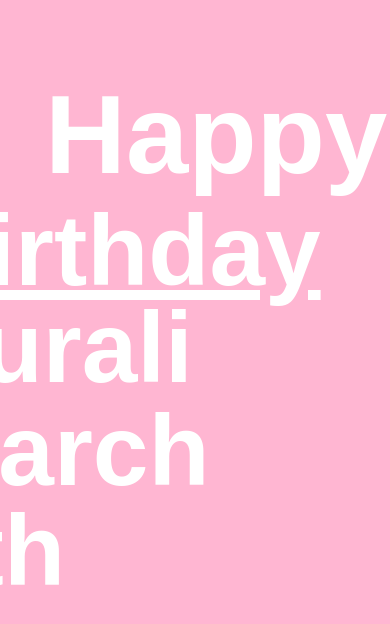
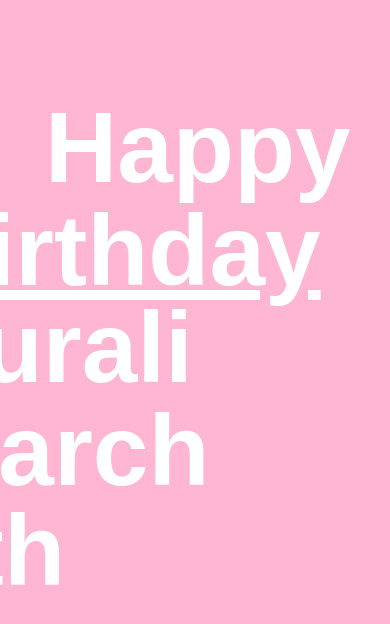
Before and after one commit to jiyeonjungart/interaction-design-2022, a plain HTML site: page birthdaycardworkshop.html in a window 390 px wide. Drawn offline with Linux system fonts and the light colour scheme; a web font is replaced by a local one.

Commit message:
birthday revision

```diff
--- a/birthdaycardworkshop.css
+++ b/birthdaycardworkshop.css
@@ -116,12 +116,12 @@ a:hover{
         font-style: normal;
     }
 
-    div:hover{
+    .happy:hover, .date:hover, .surali:hover{
         color: #78e6cc;
         font-family: blow-up,sans-serif;
         font-weight: 400;
         font-style: normal;
-        font-size: 110px;
+        font-size: 90px;
     }
 
     a:hover{
@@ -130,12 +130,12 @@ a:hover{
 
     .happy{
         margin-left: -100px;
-        margin-top: -330px;
+        margin-top: -310px;
         font-family: droog,sans-serif;
         font-weight: 900;
         font-style: normal;
         color:white;
-        font-size: 700%;
+        font-size: 100px;
         position: fixed;
         left: 50%;
         top:50%;
```
